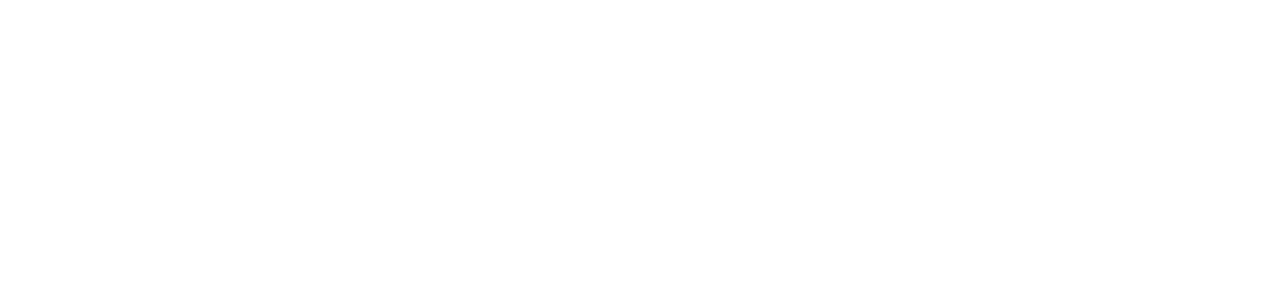
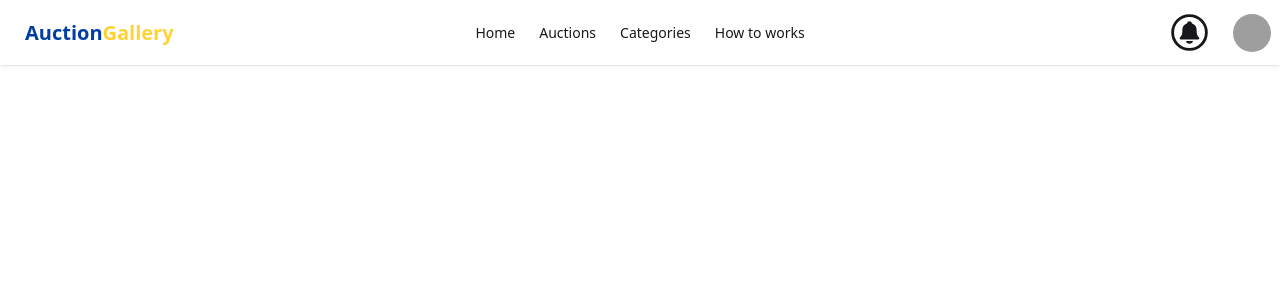
Before and after one commit to HimelDvNath/auction-gallery-using-react-API, a React (Vite) app: page / in a window 1280 px wide. Shown: the top 300 px of the page. Built offline with nearby package versions, Linux system fonts and the light colour scheme; grey boxes are pictures that could not be loaded.

Commit message:
complete navbar

```diff
--- a/package.json
+++ b/package.json
@@ -13,6 +13,7 @@
     "@tailwindcss/vite": "^4.1.13",
     "react": "^19.1.1",
     "react-dom": "^19.1.1",
+    "react-icons": "^5.5.0",
     "tailwindcss": "^4.1.13"
   },
   "devDependencies": {
--- a/src/App.jsx
+++ b/src/App.jsx
@@ -1,8 +1,10 @@
 import './App.css'
+import Navbar from './components/Navbar/Navbar'
 
 function App() {
   return (
     <>
+    <Navbar></Navbar>
     </>
   )
 }
--- /dev/null
+++ b/src/components/Navbar/Navbar.jsx
@@ -0,0 +1,91 @@
+import React from "react";
+import { IoNotificationsCircleOutline } from "react-icons/io5";
+const Navbar = () => {
+    return (
+        <div>
+            <div className='navbar bg-base-100 shadow-sm'>
+                <div className='navbar-start'>
+                    <div className='dropdown'>
+                        <div
+                            tabIndex={0}
+                            role='button'
+                            className='btn btn-ghost lg:hidden'>
+                            <svg
+                                xmlns='http://www.w3.org/2000/svg'
+                                className='h-5 w-5'
+                                fill='none'
+                                viewBox='0 0 24 24'
+                                stroke='currentColor'>
+                                {" "}
+                                <path
+                                    strokeLinecap='round'
+                                    strokeLinejoin='round'
+                                    strokeWidth='2'
+                                    d='M4 6h16M4 12h8m-8 6h16'
+                                />{" "}
+                            </svg>
+                        </div>
+                        <ul
+                            tabIndex={0}
+                            className='menu menu-sm dropdown-content bg-base-100 rounded-box z-1 mt-3 w-52 p-2 shadow'>
+                            <li>
+                                <a>Home</a>
+                            </li>
+                            <li>
+                                <a href=''>Auctions</a>
+                            </li>
+                            <li>
+                                <a>Categories</a>
+                            </li>
+                            <li>
+                                <a>How to works</a>
+                            </li>
+                        </ul>
+                    </div>
+                    <a className='btn btn-ghost text-xl'>
+                        <span className='text-[#003EA4]'>
+                            Auction
+                            <span className='text-[#FFD337] font-bold'>
+                                Gallery
+                            </span>
+                        </span>
+                    </a>
+                </div>
+                <div className='navbar-center hidden lg:flex'>
+                    <ul className='menu menu-horizontal px-1'>
+                        <li>
+                            <a>Home</a>
+                        </li>
+                        <li>
+                            <a href=''>Auctions</a>
+                        </li>
+                        <li>
+                            <a>Categories</a>
+                        </li>
+                        <li>
+                            <a>How to works</a>
+                        </li>
+                    </ul>
+                </div>
+                <div className='navbar-end'>
+                    <div className='space-x-5 mr-5'>
+                        <IoNotificationsCircleOutline size={45} />
+                    </div>
+                    <div
+                        tabIndex={0}
+                        role='button'
+                        className='btn btn-ghost btn-circle avatar'>
+                        <div className='w-10 rounded-full'>
+                            <img
+                                alt='Tailwind CSS Navbar component'
+                                src='https://img.daisyui.com/images/stock/photo-1534528741775-53994a69daeb.webp'
+                            />
+                        </div>
+                    </div>
+                </div>
+            </div>
+        </div>
+    );
+};
+
+export default Navbar;
```
Also changed, not shown: 2 other files (tests, documents, lock files or other folders).
